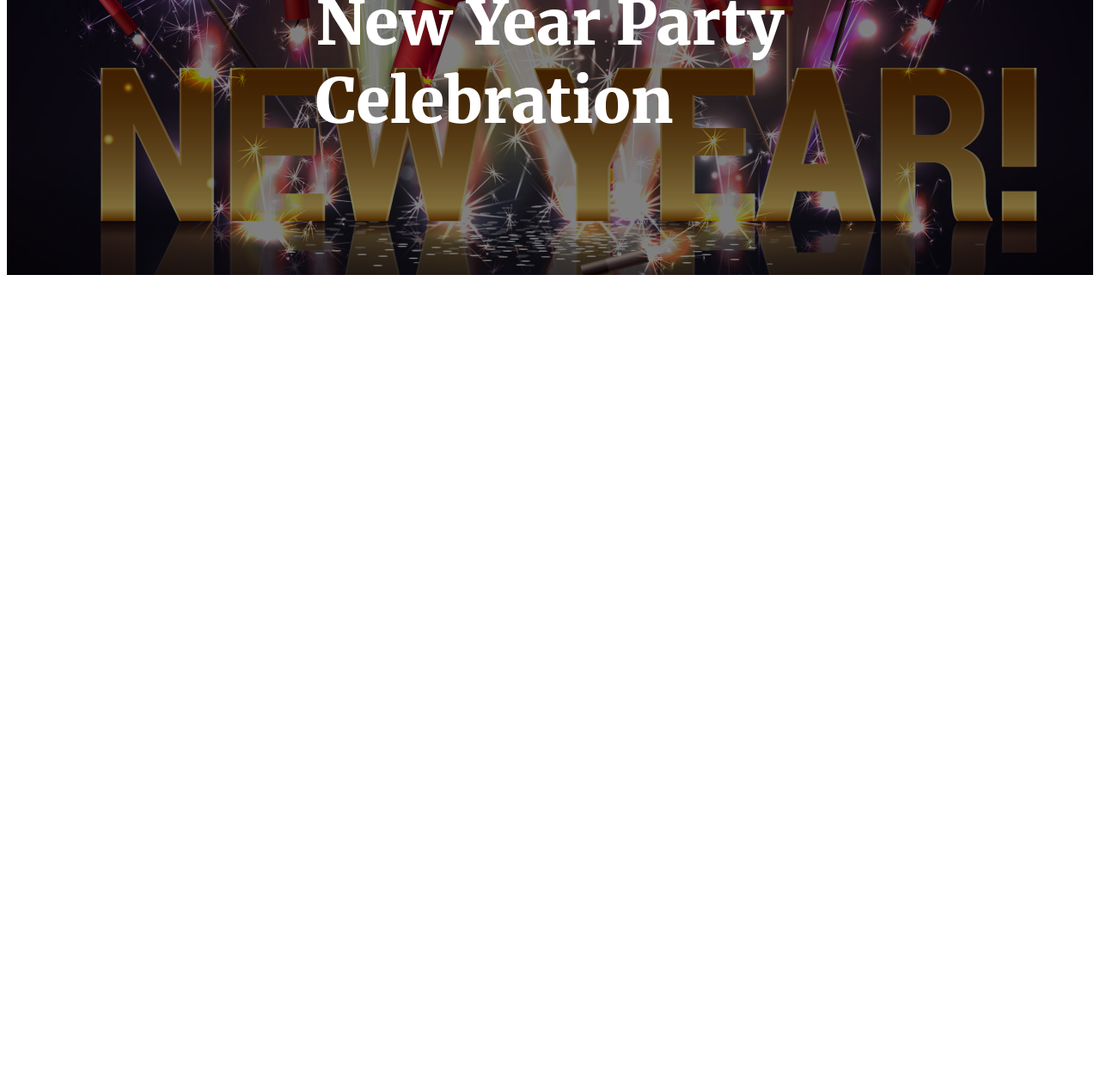
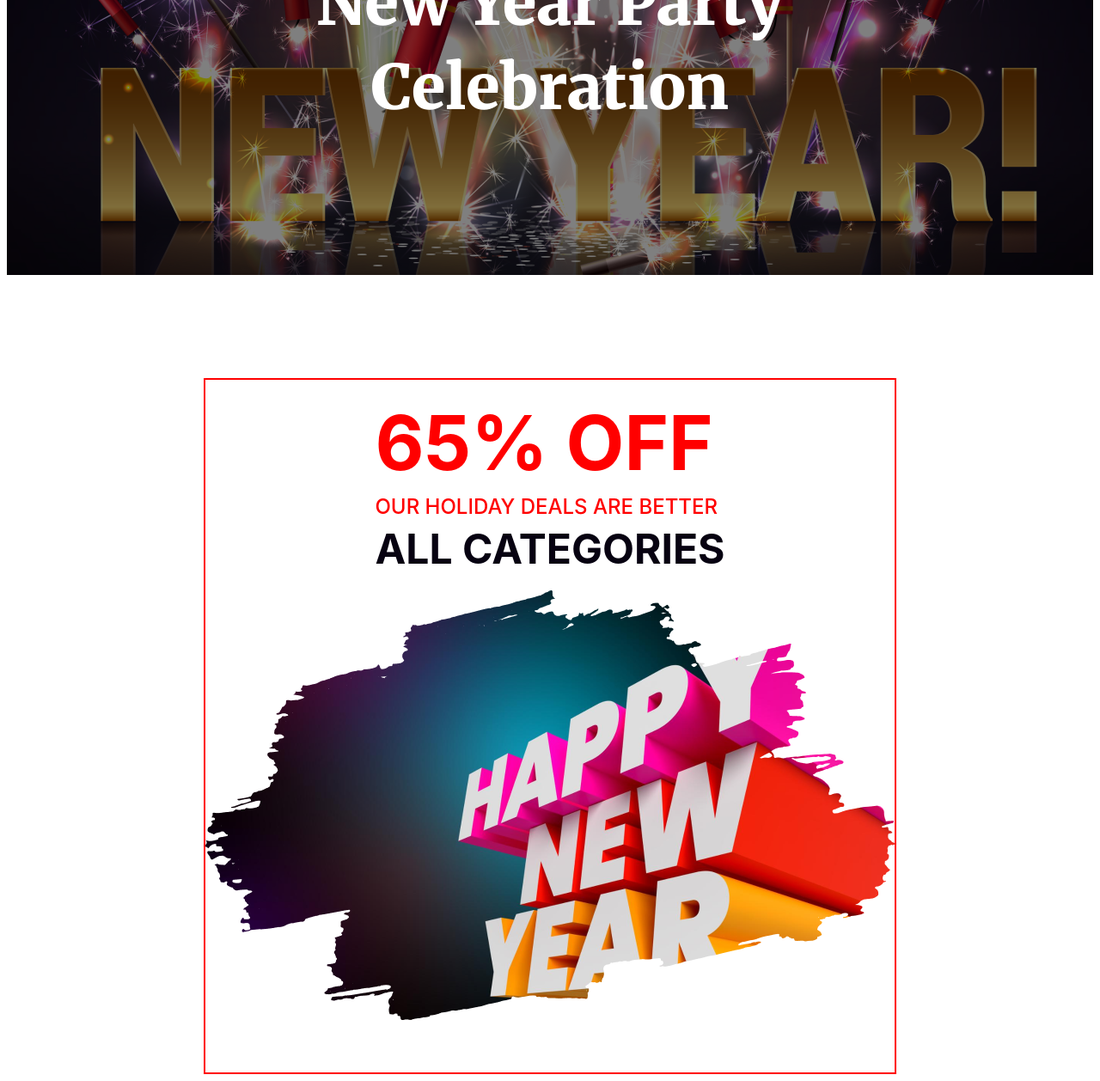
Before and after one commit to rahatahmed99/New-year-protfolio, a plain HTML site: page index.html in a window 1280 px wide. Shown: the part 300-1558 px from the top of the page at 86% size. Before the commit the page ends 800 px from the top, so only its background shows below. Drawn offline with Linux system fonts and the light colour scheme.

Commit message:
second section container done

```diff
--- a/index.html
+++ b/index.html
@@ -11,14 +11,28 @@
      <header class="banner-container">
       <div class="banner-content">
         <p>Happy New Year</p>
-        <h1>New Year Party <br>
-           Celebration</h1>
+        <h1>New Year Party</h1>
+        <h1>Celebration</h1>
+
 
       </div>
 
      </header>
      <main>
+      <!-- second scetion container start -->
+       <section class="second-section-container">
+        <div>
+          <h2>65% OFF</h2>
+          <p>OUR HOLIDAY DEALS ARE BETTER</p>
+          <h3>ALL CATEGORIES</h3>
+        </div>
+        <div class="img-section">
+          <img src="/images/New Year Photo.png" alt="">
+        </div>
+        <!-- second scetion container end -->
+       </section>
 
+       <section class="Party-section-container"></section>
      </main>
      <footer>
 
--- a/styles/style.css
+++ b/styles/style.css
@@ -2,6 +2,7 @@
 
 body{
   font-family: "Merriweather", serif;
+  line-height: 1px;
 }
 
 /* Banner container styles */
@@ -43,3 +44,48 @@ font-weight: 400;
   font-size: 72px;
 font-weight: 900;
 }
+
+.second-section-container{
+ max-width: 802.9px;
+height: 806px;
+margin: 0 auto;
+border: 2px solid red;
+margin-top: 120px;
+
+}
+
+.second-section-container{
+  display: flex;
+  flex-direction: column;
+  align-items: center;
+}
+
+.second-section-container h2{
+  color: rgb(255, 0, 0);
+font-family: Inter;
+font-size: 88px;
+font-weight: 700;
+}
+
+.second-section-container p{
+  color: rgb(255, 0, 0);
+  font-family: Inter;
+  font-size: 24px;
+  font-weight: 500;
+}
+
+.second-section-container h3{
+  color: rgb(7, 2, 17);
+  font-family: Inter;
+  font-size: 48px;
+  font-weight: 700;
+}
+
+.img-section{
+  width: 802.9px;
+height: 500px;
+}
+
+.Party-section-container {
+
+}
```
